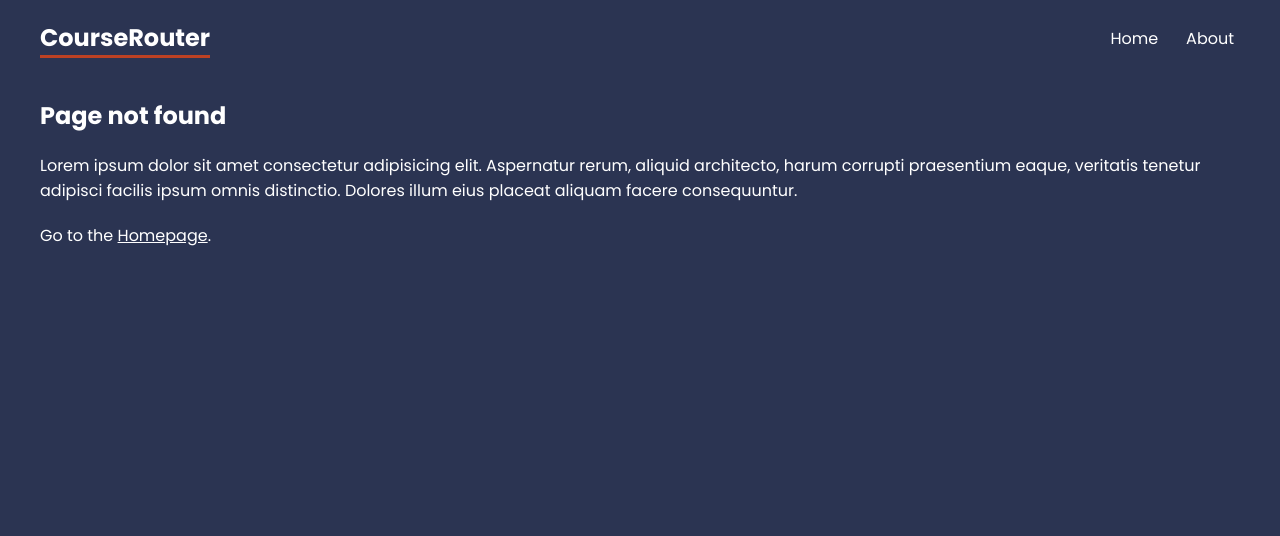
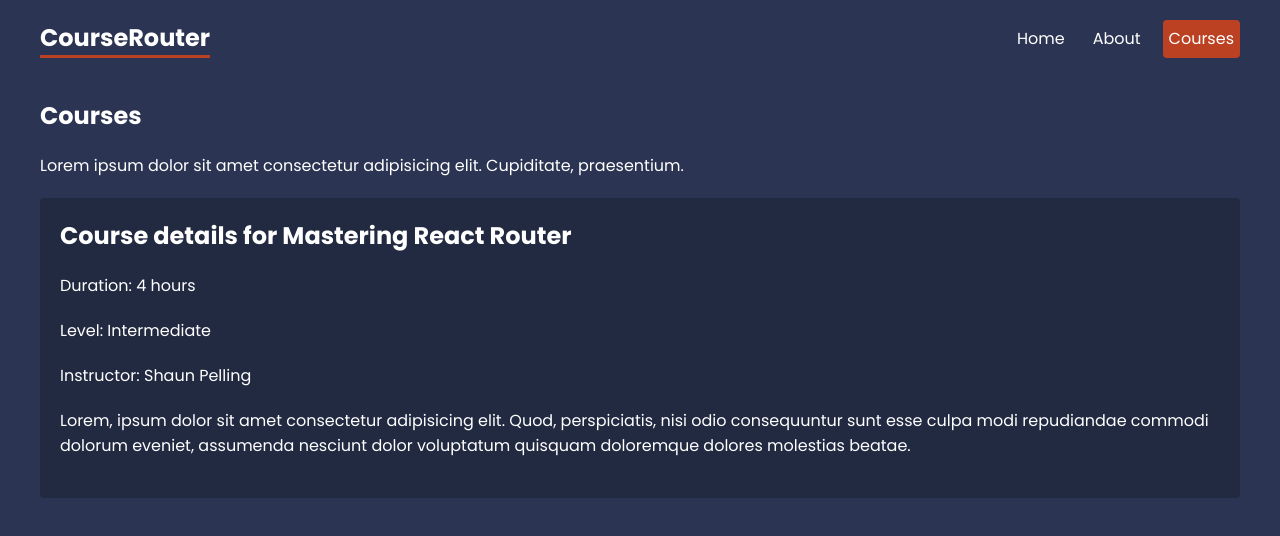
Before and after one commit to villiger9/lms-react, a React (Vite) app: page /courses/1 in a window 1280 px wide. Shown: the top 536 px of the page. Built offline with nearby package versions, Linux system fonts and the light colour scheme; data requests are answered from the project's data file.

Commit message:
implemented courseDetails using route parameters

```diff
--- a/src/App.jsx
+++ b/src/App.jsx
@@ -10,13 +10,16 @@ import Home from "./pages/Home";
 import About from "./pages/About";
 import Faq from "./pages/help/Faq";
 import Contact from "./pages/help/Contact";
+import NotFound from "./NotFound";
+import Courses, { coursesLoader } from "./pages/courses/Courses";
+import CourseDetails, {
+  courseDetailsLoader,
+} from "./pages/courses/CourseDetails";
 
 //layouts
 import RootLayout from "./layouts/RootLayout";
 import HelpLayout from "./layouts/HelpLayout";
-import NotFound from "./NotFound";
 import CoursesLayout from "./layouts/CoursesLayout";
-import Courses, { coursesLoader } from "./pages/courses/Courses";
 
 const router = createBrowserRouter(
   createRoutesFromElements(
@@ -30,6 +33,11 @@ const router = createBrowserRouter(
 
       <Route path="courses" element={<CoursesLayout />}>
         <Route index element={<Courses />} loader={coursesLoader} />
+        <Route
+          path=":id"
+          element={<CourseDetails />}
+          loader={courseDetailsLoader}
+        />
       </Route>
       <Route path="*" element={<NotFound />} />
     </Route>
--- a/src/index.css
+++ b/src/index.css
@@ -122,6 +122,11 @@ form label span {
   font-size: 0.8em;
   color: #bbb;
 }
-/* careers details */
-
+/* course details */
+.course-details {
+  background: rgba(0, 0, 0, 0.2);
+  padding: 20px;
+  border-radius: 4px;
+  margin: 20px 0;
+}
 /* breadcrumbs */
--- a/src/layouts/RootLayout.jsx
+++ b/src/layouts/RootLayout.jsx
@@ -8,6 +8,7 @@ export default function RootLayout() {
           <h1>CourseRouter</h1>
           <NavLink to="/">Home</NavLink>
           <NavLink to="about">About</NavLink>
+          <NavLink to="courses">Courses</NavLink>
         </nav>
       </header>
       <main>
--- /dev/null
+++ b/src/pages/courses/CourseDetails.jsx
@@ -0,0 +1,30 @@
+import { useLoaderData, useParams } from "react-router-dom";
+
+export default function CourseDetails() {
+  const { id } = useParams();
+  const course = useLoaderData();
+
+  return (
+    <div className="course-details">
+      <h2>Course details for {course.title}</h2>
+      <p>Duration: {course.duration}</p>
+      <p>Level: {course.level}</p>
+      <p>Instructor: {course.instructor}</p>
+      <div className="details">
+        <p>
+          Lorem, ipsum dolor sit amet consectetur adipisicing elit. Quod,
+          perspiciatis, nisi odio consequuntur sunt esse culpa modi repudiandae
+          commodi dolorum eveniet, assumenda nesciunt dolor voluptatum quisquam
+          doloremque dolores molestias beatae.
+        </p>
+      </div>
+    </div>
+  );
+}
+
+// loader function
+export const courseDetailsLoader = async ({ params }) => {
+  const { id } = params;
+  const res = await fetch("http://localhost:4000/courses/" + id);
+  return res.json();
+};
--- a/src/pages/courses/Courses.jsx
+++ b/src/pages/courses/Courses.jsx
@@ -6,7 +6,7 @@ export default function Courses() {
   return (
     <div className="courses">
       {courses.map((course) => (
-        <Link to="/" key={course.id}>
+        <Link to={course.id.toString()} key={course.id}>
           <p>{course.title}</p>
           <p>Taught by {course.instructor}</p>
         </Link>
@@ -17,7 +17,7 @@ export default function Courses() {
 
 //loader function
 export const coursesLoader = async () => {
-  const res = await fetch("http://localhost:4000/courses");
+  const res = await fetch("http://localhost:4000/courses/");
 
   return res.json();
 };
```
